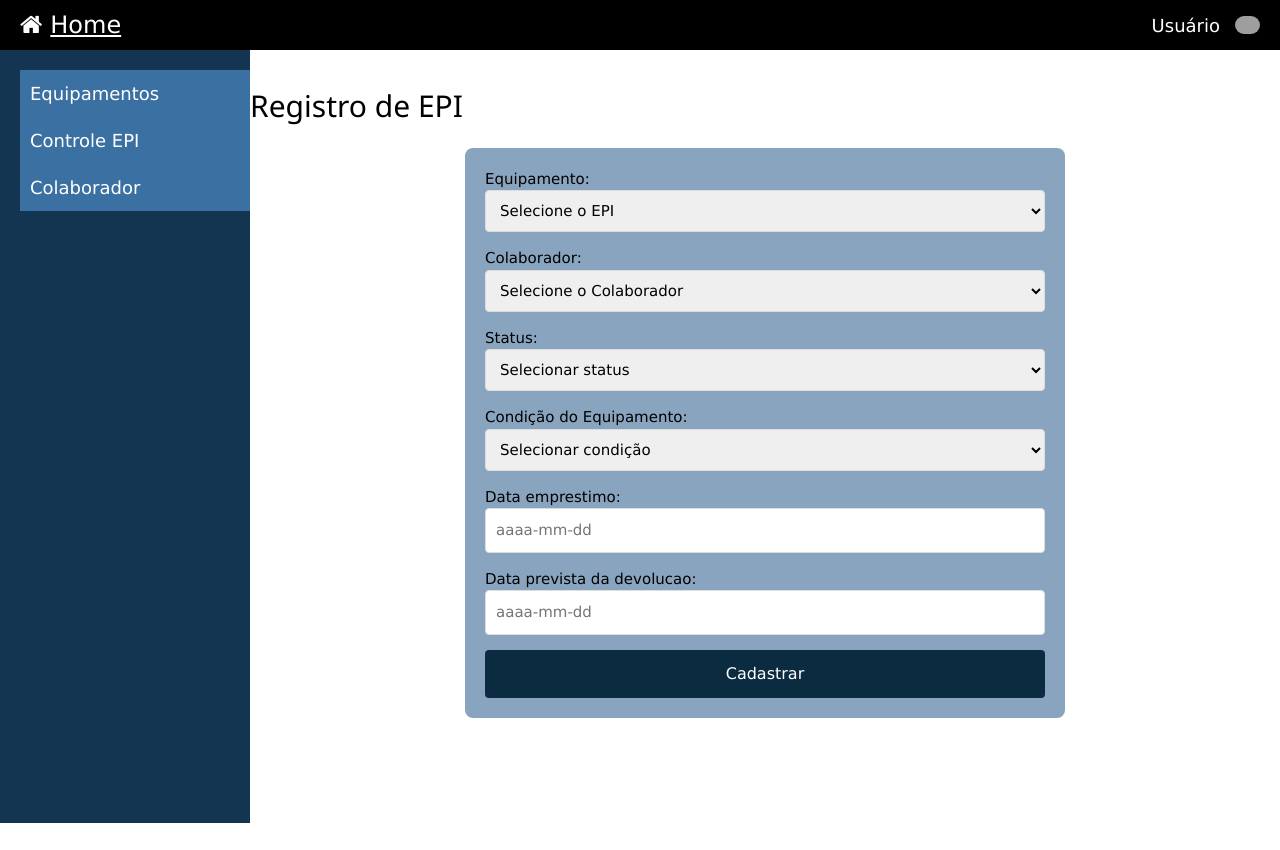
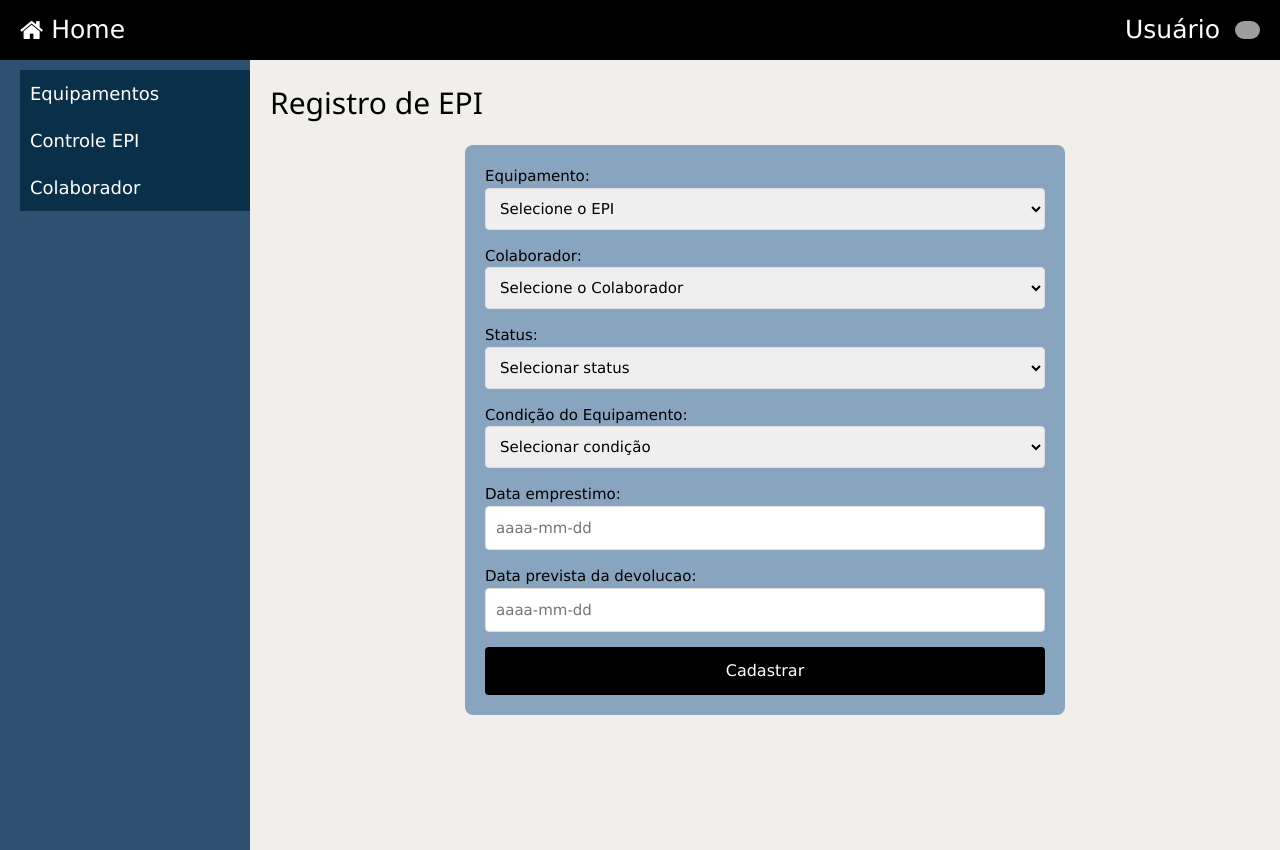
Before and after one commit to VandersonMotta/equipamentosEPI, a Django app: page /registrar/ in a window 1280 px wide. Before the commit the page ends 823 px from the top, so only its background shows below. Run offline with Django 5.2, Linux system fonts and the light colour scheme; data comes from the database, SQL or seed files in the repository; grey boxes are pictures that could not be loaded.

Commit message:
ajuste no css

```diff
--- a/equipamentos_epi/app_home/static/css/style.css
+++ b/equipamentos_epi/app_home/static/css/style.css
@@ -4,7 +4,7 @@
     position: fixed;
     top: 50px;
     left: 0;
-    background-color: #133551;
+    background-color: #305072;
     padding-top: 20px;
     color: rgb(3, 10, 77);
     padding-left: 20px;
@@ -20,7 +20,7 @@
 .accordion {
     padding: 10px;
     font-size: 18px;
-    background-color: #3B70A2;
+    background-color: #092f49;
     color: white;
     border: none;
     width: 100%;
@@ -30,22 +30,29 @@
 
 .sidebar li:hover,
 .accordion:hover {
-    background-color: #0B2B40;
+    background-color: #6b8596;
 }
 
 .panel {
     display: none;
     padding: 0 18px;
-    background-color: #f1f1f1;
+    background-color: #ffffff;
     overflow: hidden;
     border-left: 3px solid;
+    margin-bottom: 10px;
+    flex-direction: column;
+}
+
+.panel a {
+    display: block;
     margin-bottom: 5px;
-    flex-direction: column;
+    text-decoration: none;
+    padding: 5px 0;
 }
 
 .navbar {
     width: 100%;
-    height: 50px;
+    height: 60px;
     background-color: #000000;
     color: white;
     display: flex;
@@ -58,11 +65,12 @@
     z-index: 1000;
 }
 
-.navbar-left,
+.navbar-left a,
 .navbar-right {
     display: flex;
     align-items: center;
-    font-size: 18px;
+    font-size: 25px;
+    text-decoration: none;
 }
 
 .img {
@@ -83,8 +91,16 @@
     margin-left: 250px;
     padding-top: 50px;
     min-height: 100vh;
-    box-sizing: border-box;
+    border-top: none;
 }
+
+.main-content {
+    background-color: #F1EFEC;
+    min-height: 100vh;
+    width: 100%;
+    padding: 20px;
+}
+
 
 form {
     max-width: 600px;
@@ -104,7 +120,7 @@ form input, form select, form textarea {
 }
 
 form button {
-    background-color: #0B2B40;
+    background-color: #000000;
     color: white;
     padding: 12px 20px;
     border: none;
--- a/equipamentos_epi/app_home/static/script/script.js
+++ b/equipamentos_epi/app_home/static/script/script.js
@@ -26,3 +26,21 @@ document.querySelectorAll(".panel a").forEach(item => {
         document.getElementById(targetId).classList.remove("hidden");
     });
 });
+
+const statusField = document.getElementById("id_status");
+const observacaoDiv = document.getElementById("div-observacao");
+const devolucaoDiv = document.getElementById("div-devolucao");
+
+function toggleCamposExtras() {
+    const valor = statusField.value;
+    if (valor === "devolvido" || valor === "danificado" || valor === "perdido") {
+        observacaoDiv.style.display = "block";
+        devolucaoDiv.style.display = "block";
+    } else {
+        observacaoDiv.style.display = "none";
+        devolucaoDiv.style.display = "none";
+    }
+}
+
+statusField.addEventListener("change", toggleCamposExtras);
+document.addEventListener("DOMContentLoaded", toggleCamposExtras);
--- a/equipamentos_epi/app_home/templates/app_home/pages/home.html
+++ b/equipamentos_epi/app_home/templates/app_home/pages/home.html
@@ -32,14 +32,14 @@
 
             <button class="accordion">Controle EPI</button>
             <div class="panel">
-                <a href="/registrar">Registrar ação</a><br>
+                <a href="/registrar">Registrar ação</a>
                 <a href="/listar_registro_relatorio">Relatórios</a>
             </div>
 
             <button class="accordion">Colaborador</button>
             <div class="panel">
                 <a href="/cadastrar_colaborador">Cadastrar colaborador</a>
-                <a href="/relatorio_colaborador">Relatórios</a><br>
+                <a href="/relatorio_colaborador">Relatórios</a>
                 <a href="/listar_colaboradores">Editar colaboradores</a>
             </div>
         </div>
--- a/equipamentos_epi/app_home/templates/app_home/pages/registrar.html
+++ b/equipamentos_epi/app_home/templates/app_home/pages/registrar.html
@@ -1,4 +1,3 @@
-python manage.py shell
 {% extends "app_home/pages/home.html" %}
 
 {% block content %}
@@ -82,24 +81,4 @@ python manage.py shell
     {% endfor %}
 {% endif %}
 
-<script>
-    const statusField = document.getElementById("id_status");
-    const observacaoDiv = document.getElementById("div-observacao");
-    const devolucaoDiv = document.getElementById("div-devolucao");
-
-    function toggleCamposExtras() {
-        const valor = statusField.value;
-        if (valor === "devolvido" || valor === "danificado" || valor === "perdido") {
-            observacaoDiv.style.display = "block";
-            devolucaoDiv.style.display = "block";
-        } else {
-            observacaoDiv.style.display = "none";
-            devolucaoDiv.style.display = "none";
-        }
-    }
-
-    statusField.addEventListener("change", toggleCamposExtras);
-    document.addEventListener("DOMContentLoaded", toggleCamposExtras);
-</script>
-
 {% endblock %}
--- a/equipamentos_epi/equipamentos_epi/settings.py
+++ b/equipamentos_epi/equipamentos_epi/settings.py
@@ -126,4 +126,4 @@ STATIC_URL = 'static/'
 DEFAULT_AUTO_FIELD = 'django.db.models.BigAutoField'
 
 # Defina o diretório estático onde os arquivos serão coletados
- #STATICFILES_DIRS = []
+STATICFILES_DIRS = [BASE_DIR / "static"]
```
